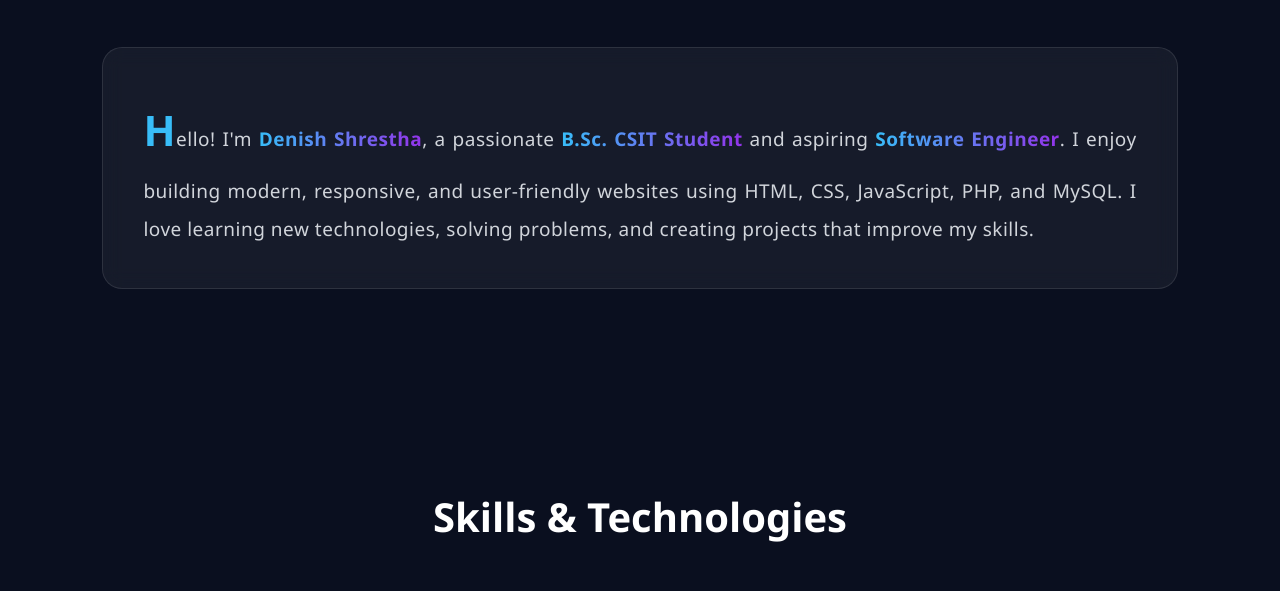
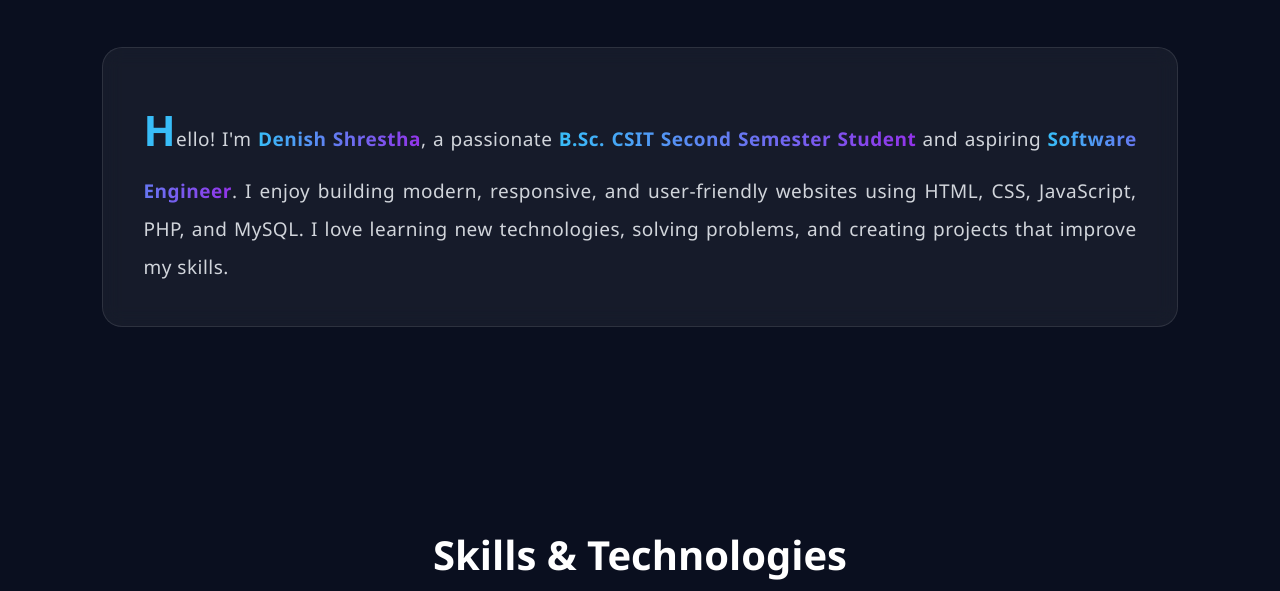
Before and after one commit to WWSteam/denish-portfolio, a plain HTML site: page index.html in a window 1280 px wide. Shown: the part 1327-1918 px from the top of the page. Drawn offline with Linux system fonts and the light colour scheme.

Commit message:
Modefied

```diff
--- a/index.html
+++ b/index.html
@@ -256,7 +256,7 @@
 
             <p>
                  Hello! I'm <span class="highlight">Denish Shrestha</span>, a passionate
-                <span class="highlight">B.Sc. CSIT Student</span> and aspiring
+                <span class="highlight">B.Sc. CSIT Second Semester Student</span> and aspiring
                 <span class="highlight">Software Engineer</span>. I enjoy building
                 modern, responsive, and user-friendly websites using HTML, CSS,
                 JavaScript, PHP, and MySQL. I love learning new technologies,
```
